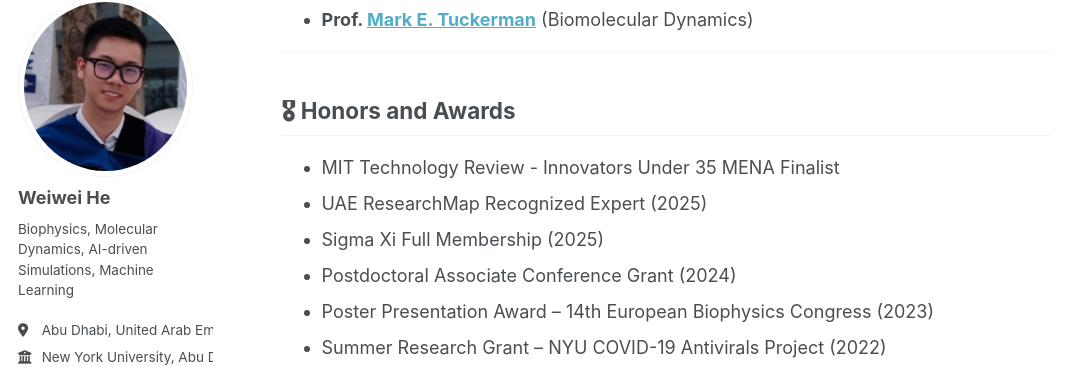
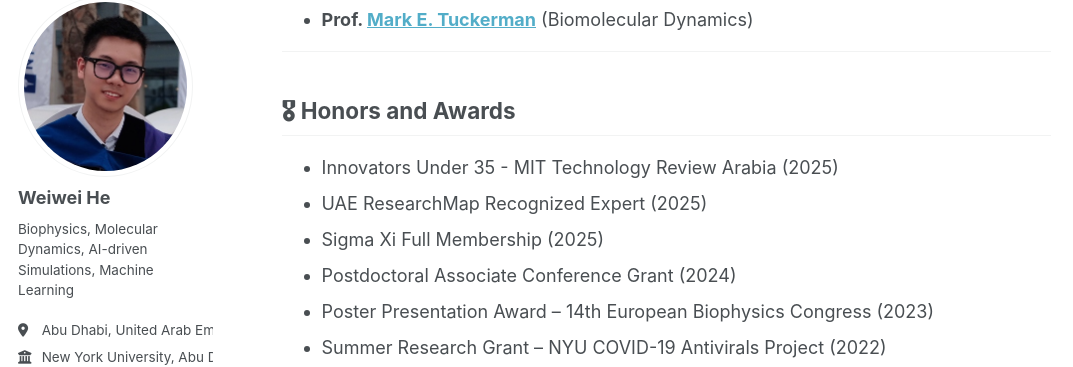
Before and after one commit to Warrenheww/warrenheww.github.io, a Jekyll site: the page built from _pages/about.md, in a window 1280 px wide and 900 px high, scrolled down 592 px. Shown: the part 103-470 px from the top of the window, without its empty margins (0-1073 px from the left). Built offline with Jekyll 4.4.1, drawn with Linux system fonts in a browser that asks for light colours; some web fonts are replaced.

Commit message:
Update about.md

```diff
--- a/_pages/about.md
+++ b/_pages/about.md
@@ -21,7 +21,7 @@ My research integrates **molecular dynamics (MD) simulations**, **machine learni
 
 ## 🎖 Honors and Awards
 
-- MIT Technology Review - Innovators Under 35 MENA Finalist
+- Innovators Under 35 - MIT Technology Review Arabia (2025)
 - UAE ResearchMap Recognized Expert (2025)
 - Sigma Xi Full Membership (2025)
 - Postdoctoral Associate Conference Grant (2024)
```
